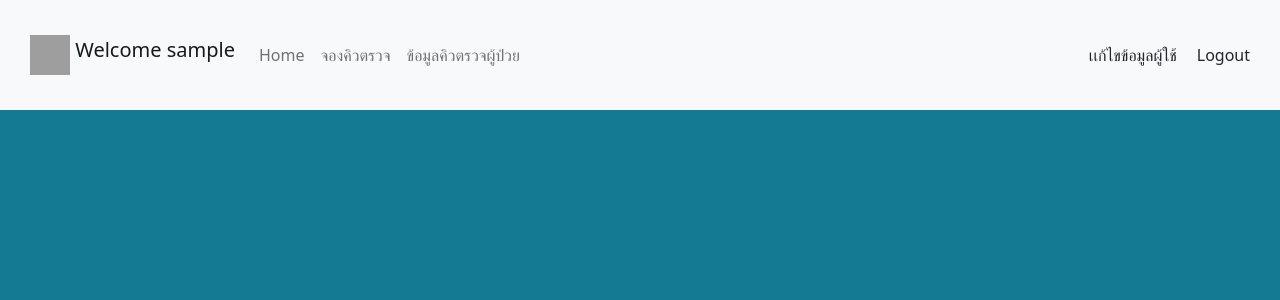
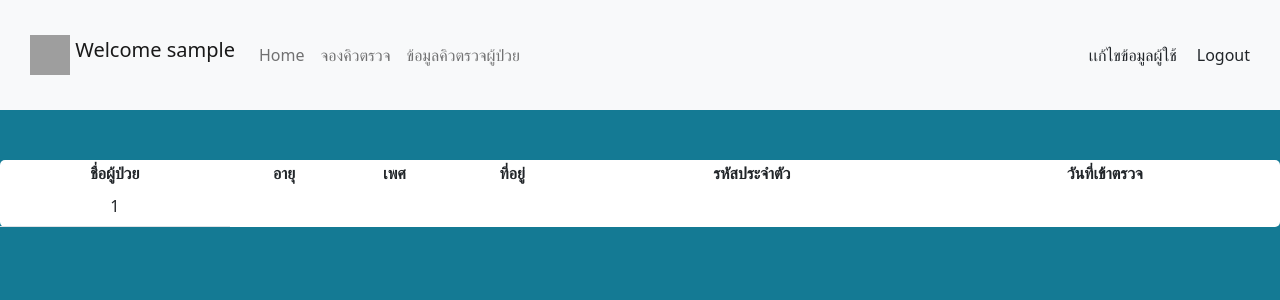
Before and after one commit to DetroittTxP/fullstack-hospital, a React (Vite) app in the folder frontend/: page /patientData in a window 1280 px wide. Shown: the top 300 px of the page. Built offline with nearby package versions, Linux system fonts and the light colour scheme; no server answers; sample sign-in values are in the browser's storage; grey boxes are pictures that could not be loaded.

Commit message:
hehehehe

```diff
--- a/frontend/src/App.css
+++ b/frontend/src/App.css
@@ -79,3 +79,17 @@
   display: flex;
   justify-content: center;
 }
+
+.table-patient{
+  background-color: #147a94;
+}
+
+.table-patient{
+   display: flex;
+   justify-content: center;
+   align-items: center;
+}
+
+.table{
+  margin-top: 50px;
+}
--- a/frontend/src/components/PatientData.tsx
+++ b/frontend/src/components/PatientData.tsx
@@ -2,20 +2,43 @@
 
 import React,{ useEffect, useState } from 'react';
 import axios from 'axios';
-import {Form,Button} from 'react-bootstrap';
+import { Table} from 'react-bootstrap';
 
 
 const PatientData:React.FC = ()=>{
 
 
-    useEffect(() => {
-        axios.get('')
-    },[])
     const [PatientData,SetPatientData] = useState([]);
 
+
+    useEffect(() => {
+        axios.get('http://localhost:5555/getqueuedata')
+        .then(res => {
+            SetPatientData(res.data)
+        })
+        .catch(err=> alert(err))
+    },[])
+
     return(
-       <div>
+       <div className='table-patient'>
+           <Table className='table' style={{width:1450,backgroundColor:'white',borderRadius:5}}>
+                <thead>
+                      <th>ชื่อผู้ป่วย</th>
+                      <th>อายุ</th>
+                      <th>เพศ</th>
+                      <th>ที่อยู่</th>
+                      <th>รหัสประจำตัว</th>
+                      <th>วันที่เข้าตรวจ</th>
 
+
+                </thead>
+
+                <tbody>
+                    <tr>
+                        <td>1</td>
+                    </tr>
+                </tbody>
+           </Table>
        </div>
     )
 }
```
